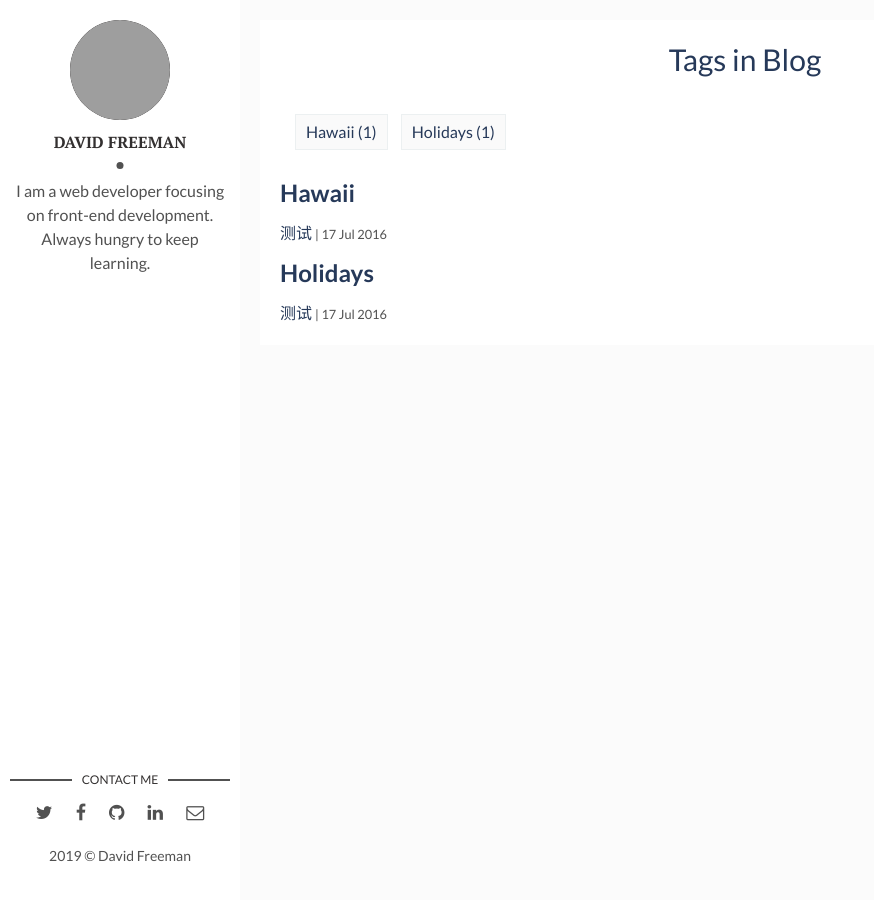
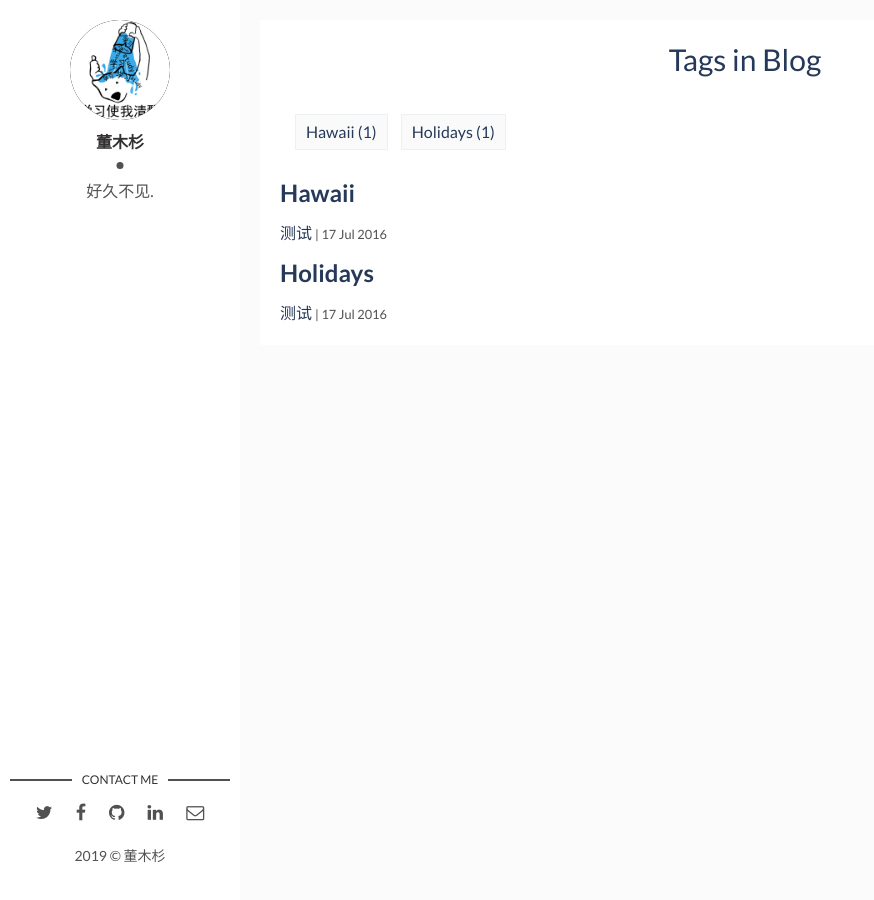
Before and after one commit to doctormus/doctormus.github.io, a Jekyll site: the page built from tags.html, in a window 1280 px wide. Shown: the whole page, without its empty margins (0-874 px from the left). Built offline with Jekyll 4.4.1, drawn with Linux system fonts in a browser that asks for light colours; grey boxes are pictures that could not be loaded.

Commit message:
Update _config.yml

```diff
--- a/_config.yml
+++ b/_config.yml
@@ -9,9 +9,9 @@ url: "" # the base hostname & protocol for your site, e.g. http://example.com
 site-twitter: #if your site has a twitter account, enter it here
 
 # Author Settings
-author: David Freeman # add your name
-author-img: david-freeman.jpg # add your photo
-about-author: I am a web developer focusing on front-end development. Always hungry to keep learning. # add description
+author: 董木杉 # add your name
+author-img: doctormus.jpg # add your photo
+about-author: 好久不见. # add description
 social-twitter: # add your Twitter handle
 social-facebook: # add your Facebook handle
 social-github: doctormus # add your Github handle
```
